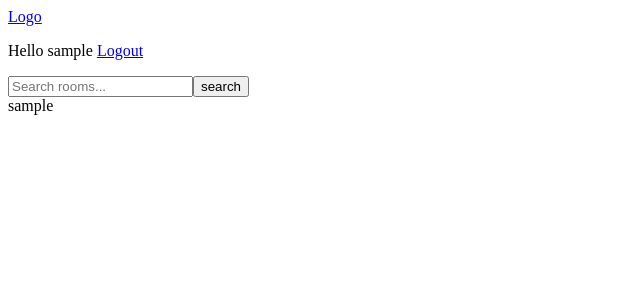
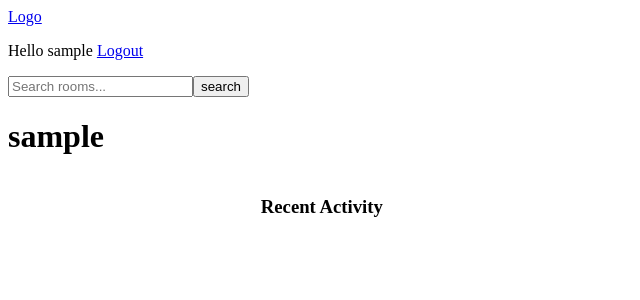
Before and after one commit to degisew/HubSpot, a Django app: template core/templates/core/user_profile.html in a window 1280 px wide. Shown: the top 300 px of the page, without its empty margins (0-640 px from the left). Run offline with Django 4.2, Linux system fonts and the light colour scheme; the template is opened without the code that fills it, so the values that code supplies are empty; the visitor is signed in with stand-in values (Sample User, id 1).

Commit message:
rendered profile

```diff
--- a/core/templates/core/user_profile.html
+++ b/core/templates/core/user_profile.html
@@ -2,5 +2,18 @@
 
 
 {% block content %}
-    {{user.username}}
+<style>
+    .profile-container {
+        display: grid;
+        grid-template-columns: 1fr 3fr 1fr;
+    }
+</style>
+<h1>{{user.username}}</h1>
+<div class="profile-container">
+    {% for room in  rooms%}
+    <div>room.name</div>
+    {% endfor %}
+    <div>{% include "core/feed.html" %}</div>
+    <div>{% include "core/activity.html" %}</div>
+</div>
 {% endblock content %}
--- a/core/views.py
+++ b/core/views.py
@@ -27,10 +27,10 @@ def home(request):
 def user_profile(request, pk):
     try:
         user = User.objects.get(id=pk)
-
+        rooms = User.room.all()
     except User.DoesNotExist:
         raise ObjectDoesNotExist('User not found.')
-    context = {'user': user}
+    context = {'user': user, 'rooms': rooms}
     return render(request, 'core/user_profile.html', context)
 
 def login_page(request):
```
